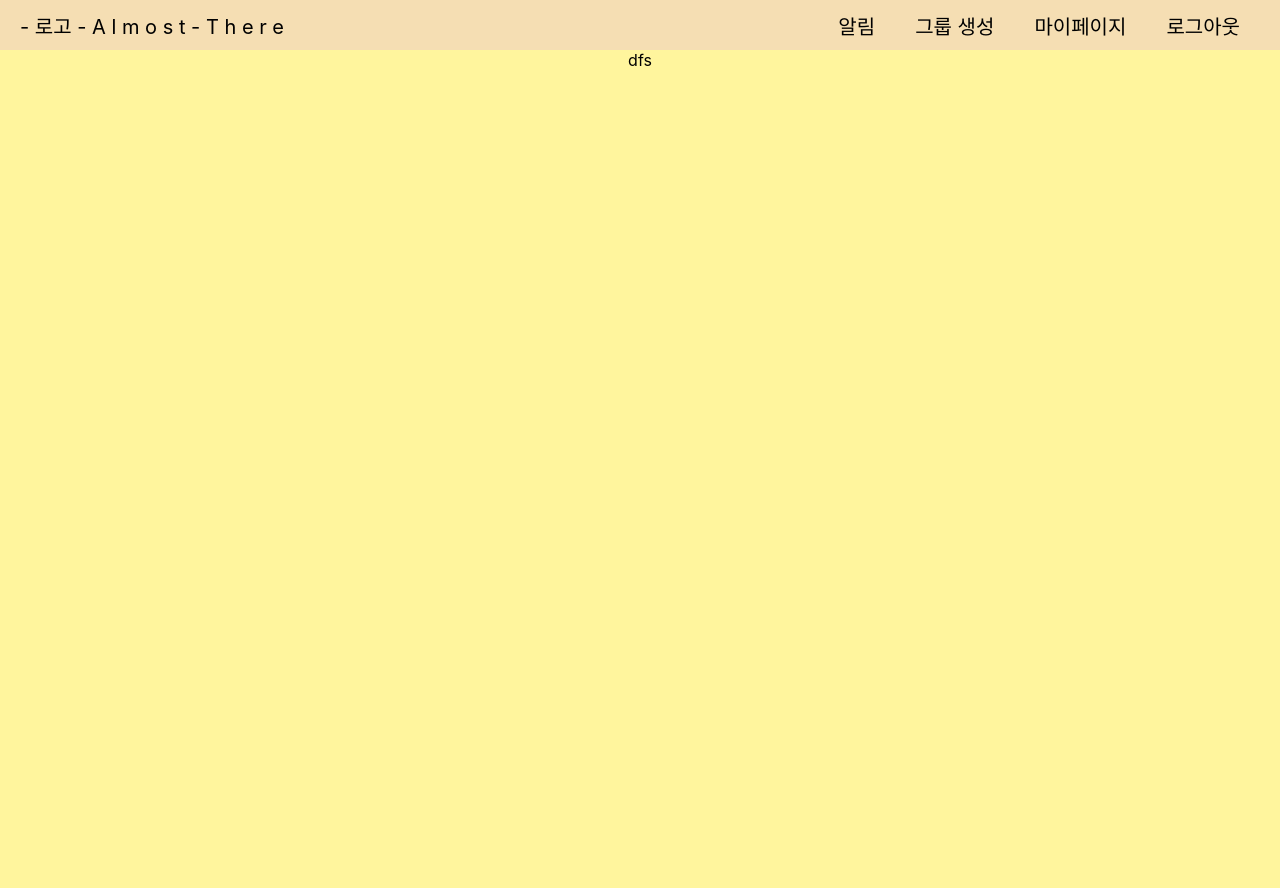
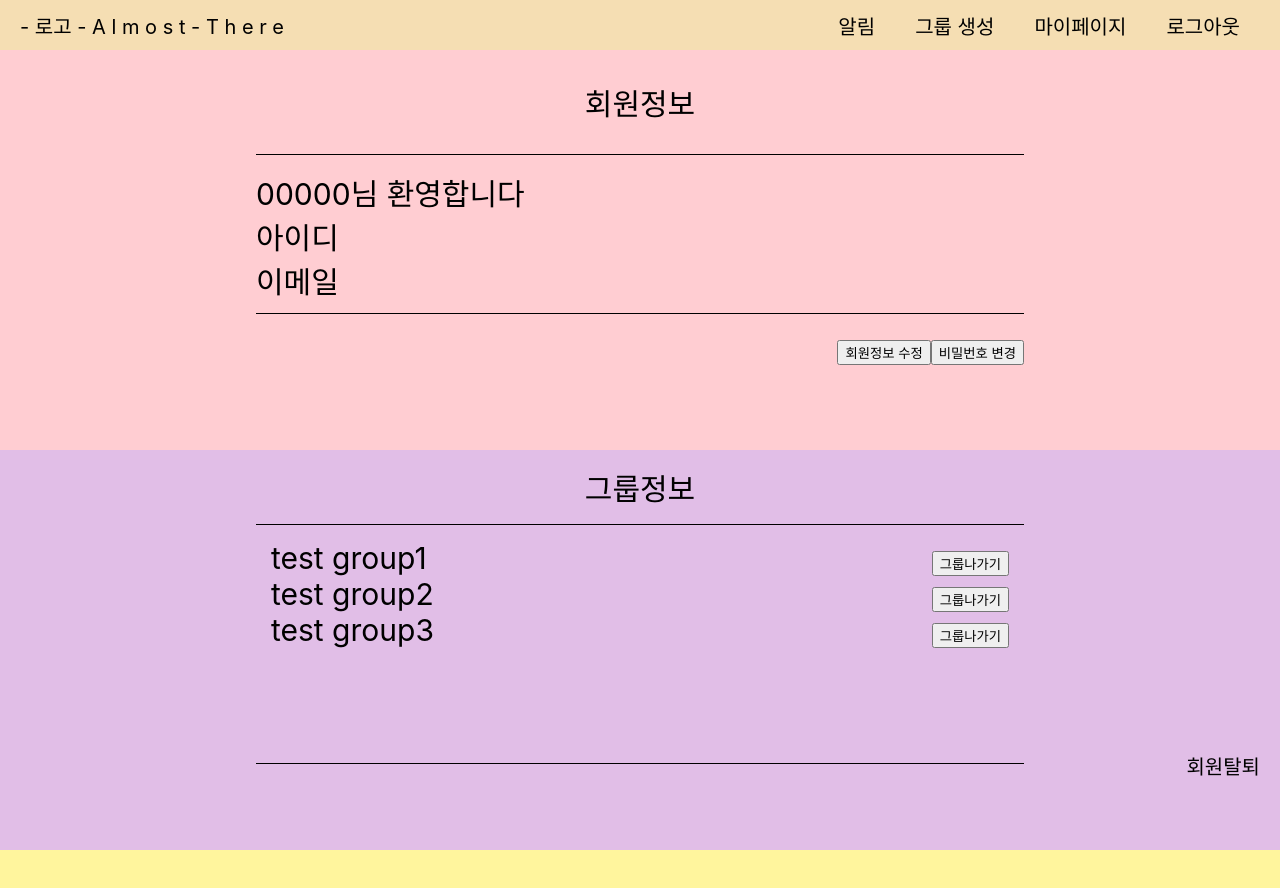
Before and after one commit to codestates/Almost-There, a React (Create React App) app in the folder client/: page / in a window 1280 px wide. Shown: the top 888 px of the page. After the commit the page ends 850 px from the top, so only its background shows below. Built offline with nearby package versions, Linux system fonts and the light colour scheme.

Commit message:
마이페이지 구성하기

```diff
--- a/client/src/App.tsx
+++ b/client/src/App.tsx
@@ -1,11 +1,15 @@
 import React from 'react';
 import './App.css';
-import { Home } from './page/index'
+import { Mypage } from './page/index'
+import Header from './component/header';
+
 
 function App() {
   return (
     <div className="App">
-      <Home />
+      <Header login={true}  />
+      <Mypage />
+
     </div>
   );
 }
--- a/client/src/page/CSS/home.css
+++ b/client/src/page/CSS/home.css
@@ -1,4 +1,3 @@
 body {
   background-color: #fff59d;
-  height: 1400px;
 }
--- /dev/null
+++ b/client/src/page/CSS/mypage copy.css
@@ -0,0 +1,85 @@
+
+
+* {
+    box-sizing: border-box;
+  }
+
+.mypage{
+  background-color: #e1bee7;
+  height: 100vh;
+  font-size: 30px;
+}
+
+.userinfo-title{
+padding: 15px 0px 15px 0px;
+}
+
+.userinfo{
+  background-color: #ffcdd2;
+  display: flex;
+  /* justify-content:space-around; */
+  align-items: center;
+  height: 50vh;
+  flex-direction: column;
+}
+
+.userinfo-title{
+  margin: 15px 20px 15px 20px;
+}
+
+
+.userinfo-detail{
+  border-top: solid black 1px;
+  border-bottom: solid black 1px;
+  padding: 15px 0px 15px 0px;
+  height: 20vh;
+  font-size: 30px;
+  text-align: left;
+  width: 60vw;
+
+}
+
+.group-title{
+  padding: 15px 0px 15px 0px;
+}
+
+.groupinfo{
+  height: 50vh;
+  display: flex;
+  flex-direction: column;
+  align-items: center;
+}
+
+.group-box{
+  padding: 15px;
+  height: 30vh;
+  overflow-y: scroll;
+  width: 60vw;
+  border-top: solid black 1px;
+  border-bottom: solid black 1px;
+
+}
+
+.group-name{
+  display: flex;
+  justify-content: space-between;
+}
+
+.group-box::-webkit-scrollbar {
+  display: none;
+
+}
+
+.buttons{
+  display: flex;
+  justify-content: right;
+  width: 60vw;
+  padding: 15px 0px 15px 0px;
+}
+
+.delete{
+  position: absolute;
+  bottom: 20px;
+  right: 20px;
+  font-size: 20px;
+}
--- /dev/null
+++ b/client/src/page/CSS/mypage.css
@@ -0,0 +1,85 @@
+
+
+* {
+    box-sizing: border-box;
+  }
+
+.mypage{
+  background-color: #e1bee7;
+  height: 100vh;
+  font-size: 30px;
+}
+
+.userinfo-title{
+padding: 15px 0px 15px 0px;
+}
+
+.userinfo{
+  background-color: #ffcdd2;
+  display: flex;
+  /* justify-content:space-around; */
+  align-items: center;
+  height: 50vh;
+  flex-direction: column;
+}
+
+.userinfo-title{
+  margin: 15px 20px 15px 20px;
+}
+
+
+.userinfo-detail{
+  border-top: solid black 1px;
+  border-bottom: solid black 1px;
+  padding: 15px 0px 15px 0px;
+  height: 20vh;
+  font-size: 30px;
+  text-align: left;
+  width: 60vw;
+
+}
+
+.group-title{
+  padding: 15px 0px 15px 0px;
+}
+
+.groupinfo{
+  height: 50vh;
+  display: flex;
+  flex-direction: column;
+  align-items: center;
+}
+
+.group-box{
+  padding: 15px;
+  height: 30vh;
+  overflow-y: scroll;
+  width: 60vw;
+  border-top: solid black 1px;
+  border-bottom: solid black 1px;
+
+}
+
+.group-name{
+  display: flex;
+  justify-content: space-between;
+}
+
+.group-box::-webkit-scrollbar {
+  display: none;
+
+}
+
+.buttons{
+  display: flex;
+  justify-content: right;
+  width: 60vw;
+  padding: 15px 0px 15px 0px;
+}
+
+.delete{
+  position: absolute;
+  bottom: 20px;
+  right: 20px;
+  font-size: 20px;
+}
--- a/client/src/page/mypage.tsx
+++ b/client/src/page/mypage.tsx
@@ -1,6 +1,63 @@
+import "./CSS/mypage.css"
+
 
 function Mypage () {
 
-}
+  return (
 
-export default Mypage;
+  <div className="mypage">
+    <div className="userinfo">
+      <div className="userinfo-title"> 회원정보</div>
+      <div className="userinfo-detail">
+        <div> 00000님 환영합니다 </div>
+        <div> 아이디</div>
+        <div> 이메일 </div>
+      </div>
+      <div className="buttons">
+        <div>
+          <button> 회원정보 수정</button>
+          <button> 비밀번호 변경</button>
+        </div>
+      </div>
+    </div>
+
+    <div className="groupinfo">
+      <div className="group-title">그룹정보</div>
+      <div className="group-box">
+        <div className="group-name">
+          <div>
+          test group1
+          </div>
+          <div>
+            <button> 그룹나가기 </button>
+          </div>
+        </div>
+
+        <div className="group-name">
+          <div>
+          test group2
+          </div>
+          <div>
+            <button> 그룹나가기 </button>
+          </div>
+
+        </div>
+
+        <div className="group-name">
+          <div>
+          test group3
+          </div>
+          <div>
+            <button> 그룹나가기 </button>
+          </div>
+
+        </div>
+      </div>
+    </div>
+    <div className="delete">회원탈퇴</div>
+  </div>
+
+  )
+  }
+
+  export default Mypage;
```
Also changed, not shown: client/src/page/CSS/creategroup.css (added), client/src/page/CSS/creategroup.module.css (deleted), client/src/page/CSS/group.css (added), client/src/page/CSS/group.module.css (deleted), client/src/page/CSS/map.css (added), client/src/page/CSS/map.module.css (deleted), client/src/page/CSS/mypage.module.css (deleted), 1 other file (tests, documents, lock files or other folders).
